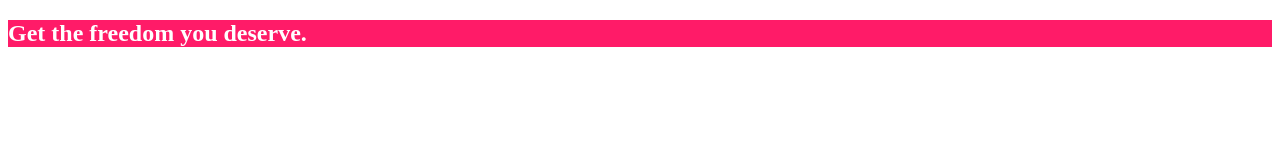
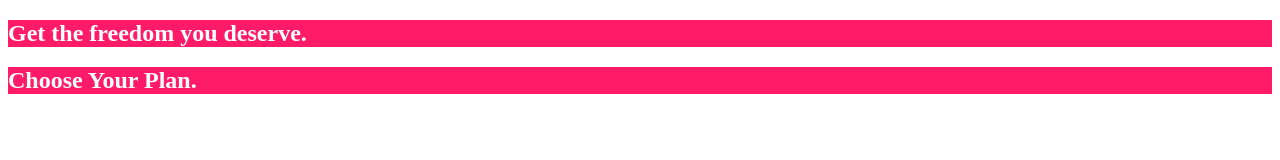
Before and after one commit to sohalmani/learn-css, a plain HTML site: page index.html in a window 1280 px wide. Drawn offline with Linux system fonts and the light colour scheme.

Commit message:
use internal css

```diff
--- a/index.html
+++ b/index.html
@@ -6,12 +6,24 @@
   <meta http-equiv="X-UA-Compatible" content="ie=edge">
   <title>uHost</title>
   <link rel="shortcut icon" href="favicon.png">
+  <style>
+    section {
+      background: #ff1b68;
+    }
+
+    h1 {
+      color: #ffffff;
+    }
+  </style>
 </head>
 
 <body>
   <main>
-        <section style="background: #ff1b68">
-            <h1 style="color: #ffffff;">Get the freedom you deserve.</h1>
+    <section>
+      <h1>Get the freedom you deserve.</h1>
+    </section>
+    <section>
+      <h1>Choose Your Plan.</h1>
     </section>
   </main>
 </body>
```
Lines whose indentation alone changed are shown as unchanged.
